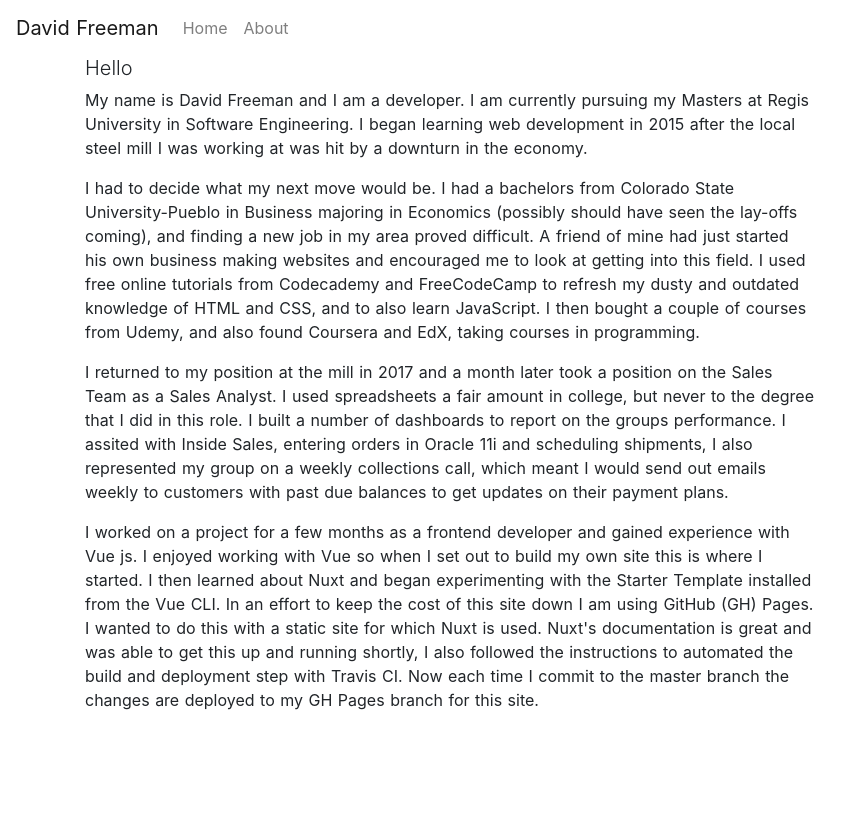
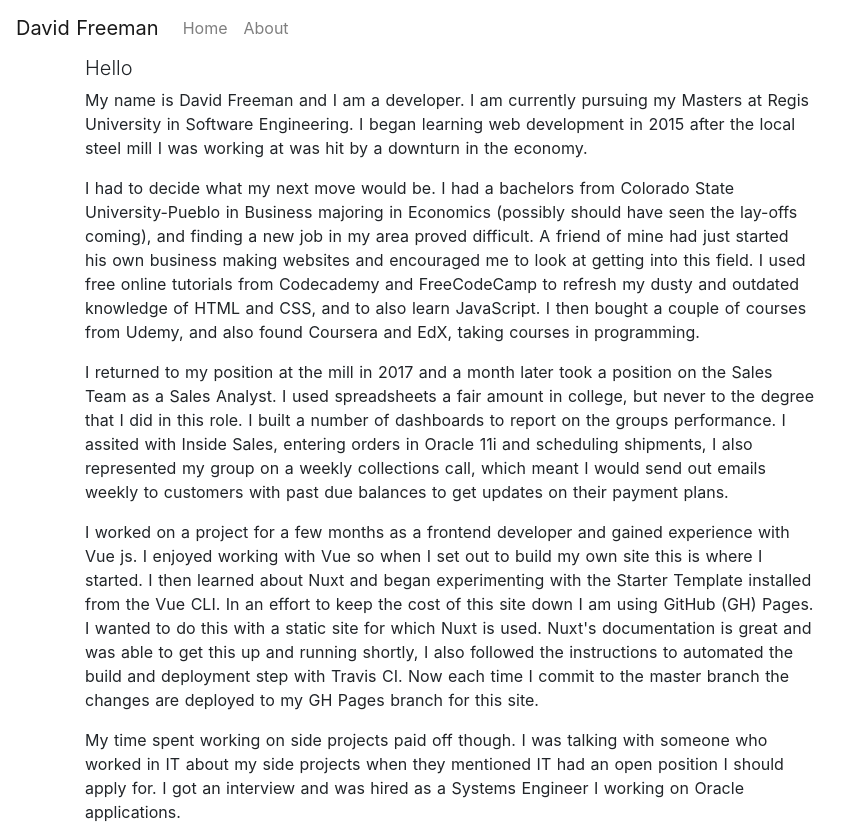
Before and after one commit to davidrfreeman/portfolio, a Nuxt app: page /about in a window 1280 px wide. Shown: the whole page, without its empty margins (0-860 px from the left). Before the commit the page ends 800 px from the top, so only its background shows below. Built offline with nearby package versions, Linux system fonts and the light colour scheme.

Commit message:
Update about me

```diff
--- a/pages/about.vue
+++ b/pages/about.vue
@@ -7,6 +7,7 @@
         <p>I had to decide what my next move would be. I had a bachelors from Colorado State University-Pueblo in Business majoring in Economics (possibly should have seen the lay-offs coming), and finding a new job in my area proved difficult. A friend of mine had just started his own business making websites and encouraged me to look at getting into this field. I used free online tutorials from Codecademy and FreeCodeCamp to refresh my dusty and outdated knowledge of HTML and CSS, and to also learn JavaScript. I then bought a couple of courses from Udemy, and also found Coursera and EdX, taking courses in programming.</p>
         <p>I returned to my position at the mill in 2017 and a month later took a position on the Sales Team as a Sales Analyst. I used spreadsheets a fair amount in college, but never to the degree that I did in this role. I built a number of dashboards to report on the groups performance. I assited with Inside Sales, entering orders in Oracle 11i and scheduling shipments, I also represented my group on a weekly collections call, which meant I would send out emails weekly to customers with past due balances to get updates on their payment plans.</p>
         <p>I worked on a project for a few months as a frontend developer and gained experience with Vue js. I enjoyed working with Vue so when I set out to build my own site this is where I started. I then learned about Nuxt and began experimenting with the Starter Template installed from the Vue CLI. In an effort to keep the cost of this site down I am using GitHub (GH) Pages. I wanted to do this with a static site for which Nuxt is used. Nuxt's documentation is great and was able to get this up and running shortly, I also followed the instructions to automated the build and deployment step with Travis CI. Now each time I commit to the master branch the changes are deployed to my GH Pages branch for this site.</p>
+        <p>My time spent working on side projects paid off though. I was talking with someone who worked in IT about my side projects when they mentioned IT had an open position I should apply for. I got an interview and was hired as a Systems Engineer I working on Oracle applications.</p>
       </b-col>
     </b-row>
   </b-container>
```
